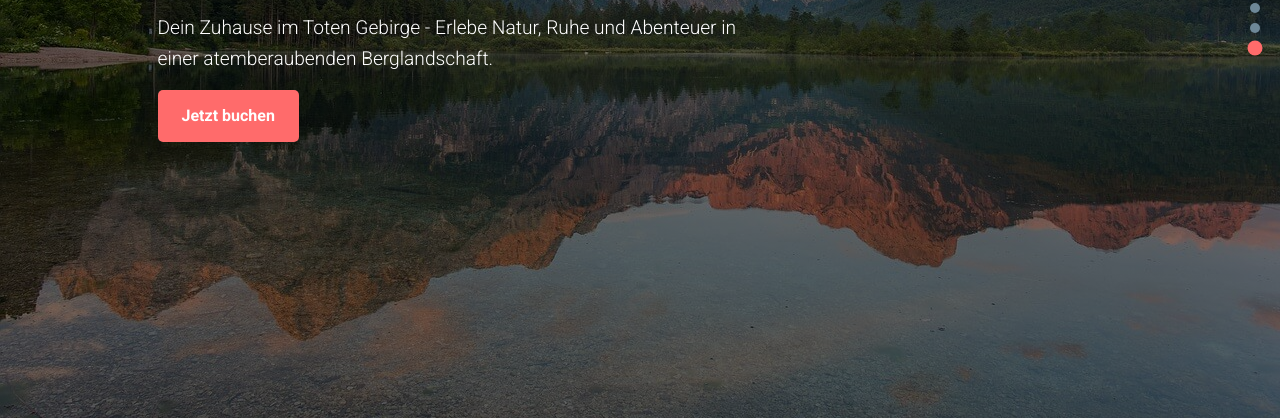
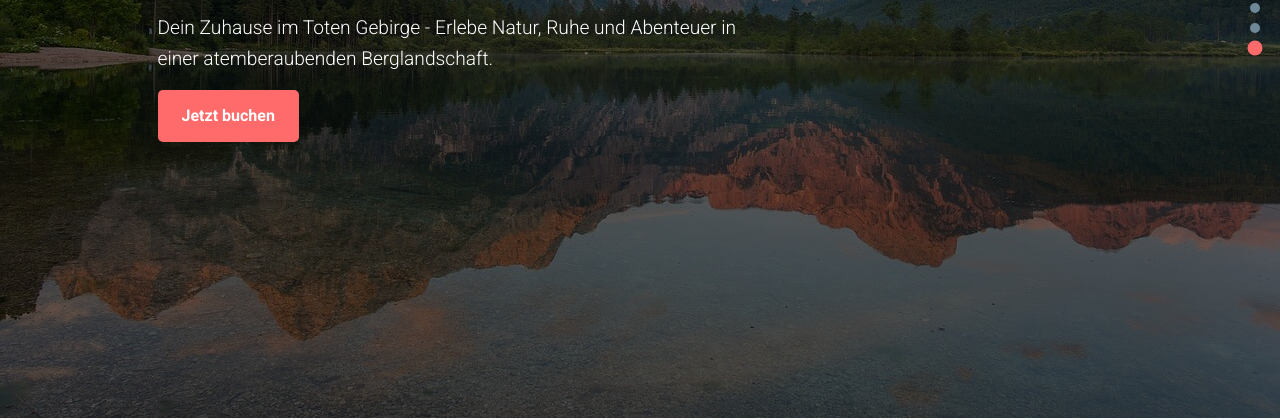
Before and after one commit to dkoenig98/rienner, a plain HTML site: page index.html in a window 1280 px wide. Shown: the part 382-802 px from the top of the page. Drawn offline with nearby package versions, Linux system fonts and the light colour scheme.

Commit message:
changed background

```diff
--- a/styles.css
+++ b/styles.css
@@ -36,7 +36,7 @@ header {
     height: 100vh;
     display: flex;
     align-items: center;
-    background-image: linear-gradient(rgba(0, 0, 0, 0.5), rgba(0, 0, 0, 0.5)), url('images/home.jpg');
+    background-image: linear-gradient(rgba(0, 0, 0, 0.5), rgba(0, 0, 0, 0.6)), url('images/home.jpg');
 }
 
 nav {
```
